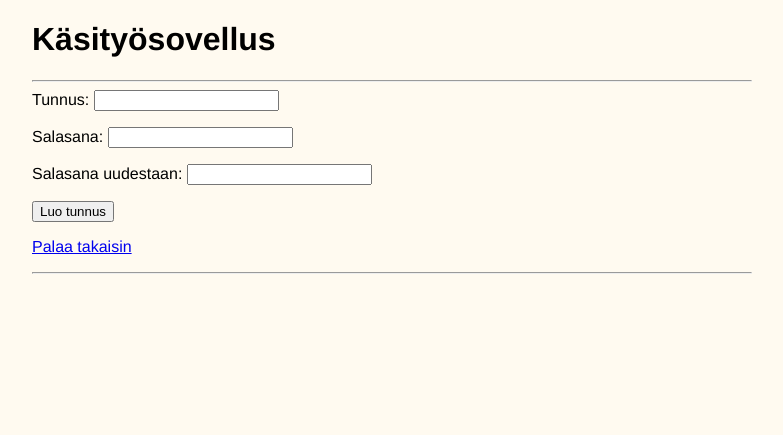
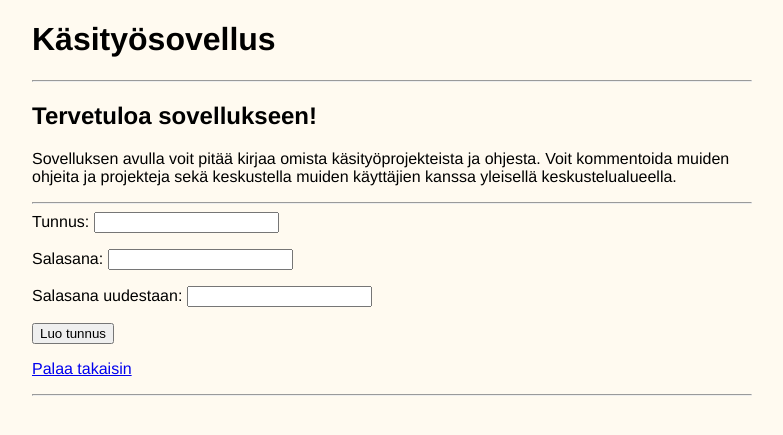
Before and after one commit to annica-henriette/Kasityosovellus, a Flask app: page /register in a window 1280 px wide. Shown: the top 435 px of the page, without its empty margins (248-1031 px from the left). Run offline with Flask 3, Linux system fonts and the light colour scheme.

Commit message:
layout changes

```diff
--- a/templates/loginlayout.html
+++ b/templates/loginlayout.html
@@ -5,8 +5,16 @@
 
 <body>
   <title>Käsityösovellus{% block title %}{% endblock %}</title>
-   <h1>Käsityösovellus</h1>
-   <hr>
-   {% block login_content %}{% endblock %}
-   <hr>
+  <h1>Käsityösovellus</h1>
+  <hr>
+  <h2> Tervetuloa sovellukseen!</h2>
+
+  <p>
+    Sovelluksen avulla voit pitää kirjaa omista käsityöprojekteista ja ohjesta.
+    Voit kommentoida muiden ohjeita ja projekteja sekä keskustella muiden käyttäjien kanssa
+    yleisellä keskustelualueella.
+  </p>
+  <hr>
+  {% block login_content %}{% endblock %}
+  <hr>
 </body>
```
